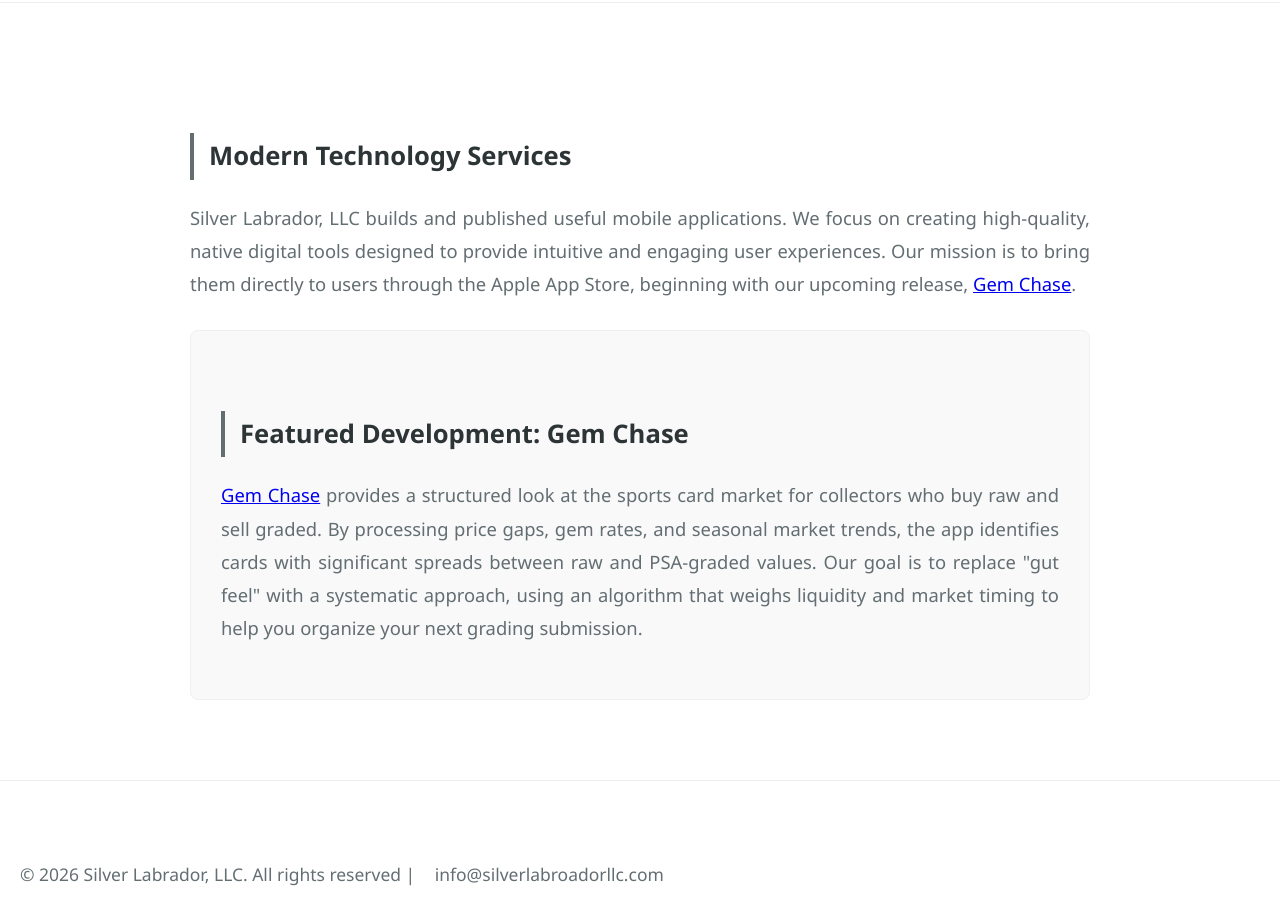
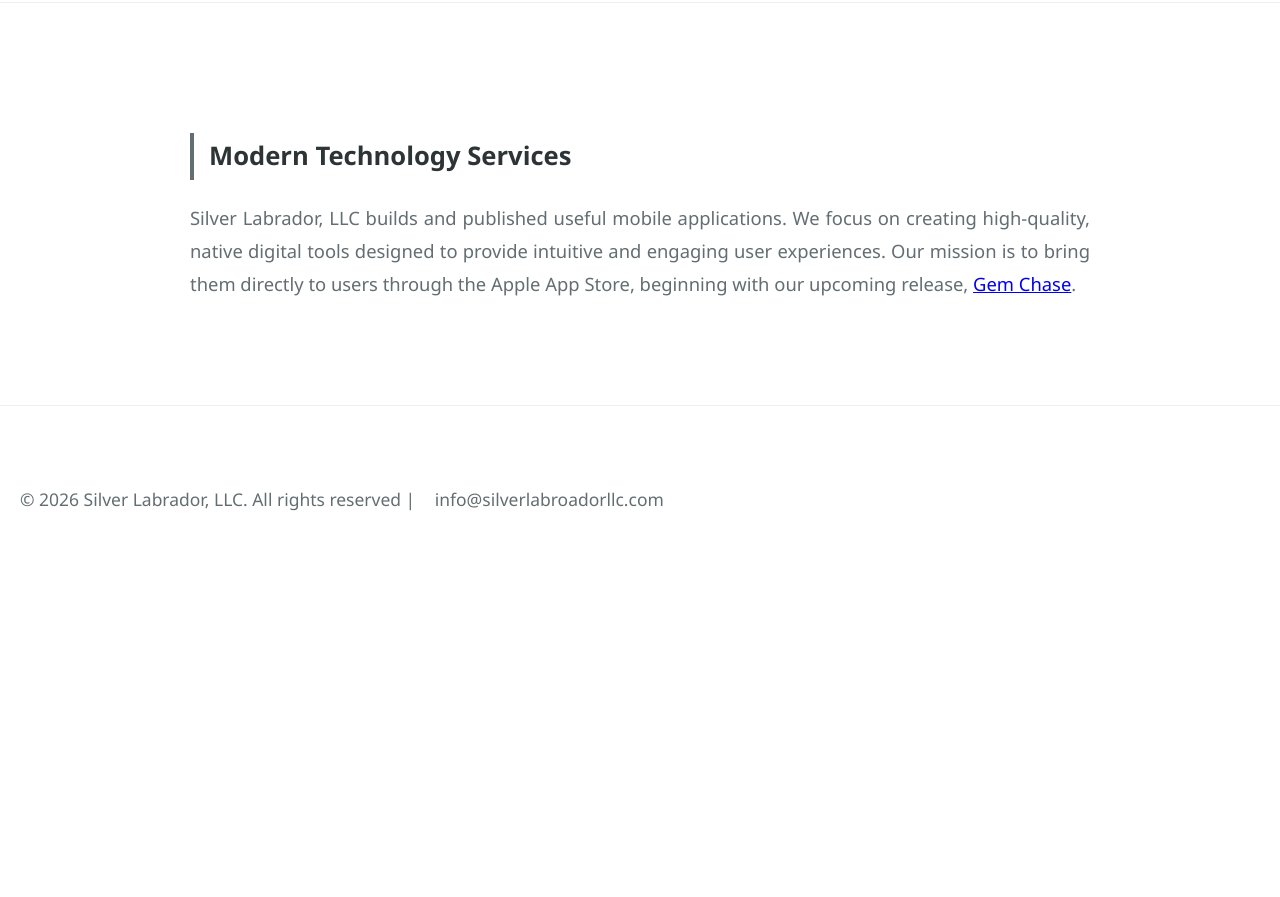
Before and after one commit to bgc104/Silver-lab, a plain HTML site: page index.html in a window 1280 px wide. Shown: the part 447-1344 px from the top of the page. After the commit the page ends 1047 px from the top, so only its background shows below. Drawn offline with Linux system fonts and the light colour scheme.

Commit message:
Remove Gem Chase feature section from index.html
Removed the 'Featured Development: Gem Chase' section from the HTML.

```diff
--- a/index.html
+++ b/index.html
@@ -100,13 +100,7 @@
 
         </section>
 
-        <section class="feature-box">
-            <h2>Featured Development: Gem Chase</h2>
-            <p>
-                <a href="https://gemchase.com">Gem Chase</a> provides a structured look at the sports card market for collectors who buy raw and sell graded. By processing price gaps, gem rates, and seasonal market trends, the app identifies cards with significant spreads between raw and PSA-graded values. Our goal is to replace "gut feel" with a systematic approach, using an algorithm that weighs liquidity and market timing to help you organize your next grading submission.
-            </p>
 
-        </section>
 
 
     </div>
```
